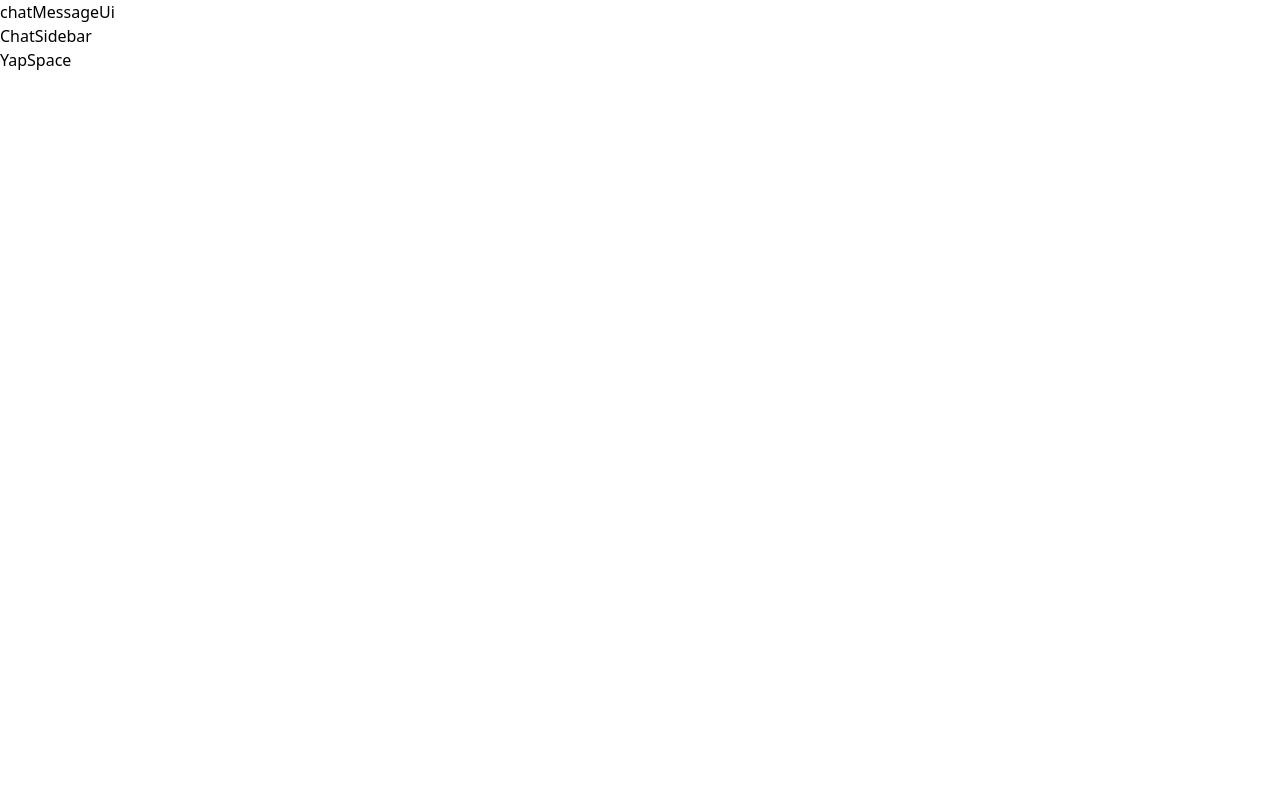
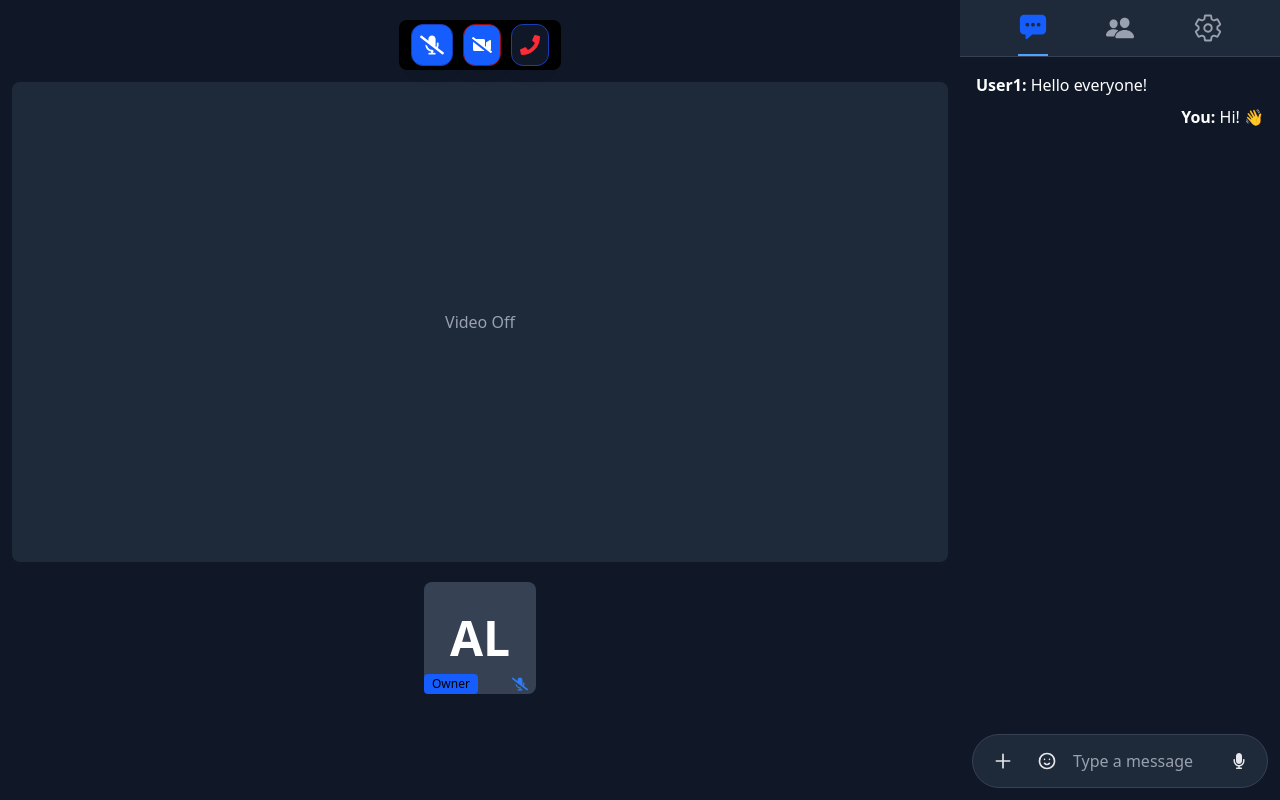
Before and after one commit to bigyandulal2/chatApp, a React (Vite) app in the folder frontend/: page /room/1 in a window 1280 px wide. Built offline with nearby package versions, Linux system fonts and the light colour scheme; no server answers; sample sign-in values are in the browser's storage.

Commit message:
added chatMessage layout

```diff
--- a/frontend/src/css/ChatMessageLayout.css
+++ b/frontend/src/css/ChatMessageLayout.css
@@ -0,0 +1 @@
+/* screen component here design */
--- a/frontend/src/pages/ChatAppLayout.jsx
+++ b/frontend/src/pages/ChatAppLayout.jsx
@@ -8,8 +8,7 @@ export default function ChatAppLayout() {
   // console.log("user detail", user);
   return (
     <div className=" h-screen bg-gray-900">
-      {/* <Sidebar user={user} /> */}
-      {/* <ChatMessage /> */}
+
       <RoomHeader />
       <AvailableRoom />
     </div>
--- a/frontend/src/pages/ChatMessageLayout.jsx
+++ b/frontend/src/pages/ChatMessageLayout.jsx
@@ -1,18 +1,16 @@
 import React from "react";
 import { useNavigate } from "react-router-dom";
-import Screen from "../section/chatmessagelayout/Screen";
-import ChatSidebar from "../section/chatmessagelayout/ChatSIdebar";
+import Screen from "../section/chatmessagelayout/ChatSidebar";
+import ChatSidebar from "../section/chatmessagelayout/Screen";
 import "../css/ChatMessageLayout.css";
 
 export default function ChatMessageLayout() {
   const navigate = useNavigate();
   return (
-    <div>
+    <div className="grid grid-cols-12 h-[100vh] w-full relative">
+      <ChatSidebar/>
       <Screen />
-      <ChatSidebar />
-      <button onClick={() => navigate("/")} className="btn">
-        YapSpace
-      </button>
+
     </div>
   );
 }
--- a/frontend/src/redux/Store.js
+++ b/frontend/src/redux/Store.js
@@ -2,10 +2,12 @@ import { configureStore } from "@reduxjs/toolkit";
 import RoomActionSlicer from "./feature/RoomActionSlicer";
 import LoginReducer from "./feature/LoginActionSlicer";
 import socketReducer from "./feature/socket/SocketActionSlicer";
+import UIStateReducer from "./feature/ui/UIStateSlicer";
 export const store = configureStore({
   reducer: {
     login: LoginReducer,
     room: RoomActionSlicer,
     socket: socketReducer,
+    uistate:UIStateReducer
   },
 });
--- /dev/null
+++ b/frontend/src/redux/feature/ui/UIStateSlicer.js
@@ -0,0 +1,18 @@
+import { createSlice } from "@reduxjs/toolkit";
+
+const initialState={
+    isExpanded:false
+}
+
+export const UIStateActionSlicer=createSlice({
+    name:"uistate",
+    initialState,
+    reducers:{
+        toggle:(state,action)=>{
+            state.isExpanded=!state.isExpanded
+        }
+
+    }
+})
+export const { toggle } = UIStateActionSlicer.actions;
+export default UIStateActionSlicer.reducer;
--- a/frontend/src/section/chatmessagelayout/ChatSidebar.jsx
+++ b/frontend/src/section/chatmessagelayout/ChatSidebar.jsx
@@ -1,5 +1,127 @@
-import React from "react";
+import React, { useState, useEffect, useRef } from "react";
+import { motion } from "framer-motion";
+import { FaMicrophone, FaVideo, FaPhone, FaPause, FaTrash, FaPaperPlane } from "react-icons/fa";
+import { HiOutlinePlus, HiOutlineEmojiHappy } from "react-icons/hi";
+import { IoChatboxEllipses,IoPeople,IoSettingsOutline } from "react-icons/io5";
+import {useSelector,useDispatch} from "react-redux";
+import { toggle } from "../../redux/feature/ui/UIStateSlicer";
 
-export default function ChatSidebar() {
-  return <div>ChatSidebar</div>;
+export default function ChatRoom() {
+  const [messages, setMessages] = useState([
+    { id: 1, sender: "User1", text: "Hello everyone!" },
+    { id: 2, sender: "You", text: "Hi! 👋" },
+  ]);
+  const [input, setInput] = useState("");
+  // const [isExpanded, setIsExpanded] = useState(true);
+  const dispatch=useDispatch();
+  const [isRecording, setIsRecording] = useState(false);
+  const [isPaused, setIsPaused] = useState(false);
+  const chatEndRef = useRef(null);
+  const isExpanded=useSelector((state)=>state.uistate.isExpanded);
+  const [selected,setSelected]=useState("chat");
+
+
+  const handleSend = () => {
+    if (!input.trim()) return;
+    setMessages([...messages, { id: Date.now(), sender: "You", text: input }]);
+    setInput("");
+  };
+  function handleChat(){
+     dispatch(toggle())
+     setSelected("chat")
+  }
+  function handlePeople(){
+        if(isExpanded){
+           dispatch(toggle())
+        }
+        setSelected("people")
+  }
+  function handleSetting(){
+     if(isExpanded){
+       dispatch(toggle)
+     }
+     setSelected("setting")
+
+  }
+  return (
+    <div className={` ${isExpanded ? " col-span-12 md:col-span-1":"col-span-12 md:col-span-3"}  bg-gray-900 md:h-auto flex  text-white`}>
+      <section className="flex-1 flex flex-col h-auto md:h-screen">
+        {/* Tabs */}
+        <div className={`flex ${isExpanded && "md:flex-col h-full items-center justify-center "}  items-center border-b border-gray-700 bg-gray-800 text-sm md:text-base justify-evenly w-full`}>
+          <button className={` ${isExpanded && "items-center"}flex-1 py-3  hover:text-blue-400  ${selected==="chat" ? "border-b-2 border-blue-400 text-blue-600":"text-gray-400"} font-semibold flex`} onClick={handleChat}><IoChatboxEllipses size={30}/></button>
+          <button className={`${isExpanded && "items-center"}flex-1 py-3  hover:text-blue-400 ${selected==="people" ? "border-b-2 border-blue-400 text-blue-600":"text-gray-400"} flex justify-center text-[20px]`} onClick={handlePeople}><IoPeople size={30}/></button>
+          <button className={`${isExpanded && "items-center"}flex-1 py-3  hover:text-blue-400 ${selected==="setting" ? "border-b-2 border-blue-400 text-blue-600":"text-gray-400"} flex justify-center`} onClick={handleSetting}><IoSettingsOutline size={30}/></button>
+        </div>
+
+        {/* Chat Messages */}
+       {!isExpanded &&  <main className="flex-1 overflow-y-auto p-4 bg-gray-900 flex flex-col">
+          {messages.map((m) => (
+            <motion.div
+              key={m.id}
+              initial={{ opacity: 0, y: 10 }}
+              animate={{ opacity: 1, y: 0 }}
+              transition={{ duration: 0.3 }}
+              className={`mb-2 ${m.sender === "You" ? "text-right" : "text-left"}`}
+            >
+              <span className="font-bold">{m.sender}: </span>
+              {m.text}
+            </motion.div>
+          ))}
+          <div ref={chatEndRef} />
+        </main>    }
+
+        {/* Input Area */}
+        {
+          !isExpanded &&  <footer className="bg-gray-900 p-3 flex items-center justify-center">
+          <div className="w-full max-w-2xl">
+            {!isRecording ? (
+              <div className="flex items-center bg-gray-800 border border-gray-700 rounded-full px-3 py-2">
+                <button className="mr-2 text-gray-200 hover:bg-gray-700 rounded-full p-2">
+                  <HiOutlinePlus size={20} />
+                </button>
+                <button className="mr-2 text-gray-200 hover:bg-gray-700 rounded-full p-2">
+                  <HiOutlineEmojiHappy size={20} />
+                </button>
+                <input
+                  value={input}
+                  onChange={(e) => setInput(e.target.value)}
+                  onKeyDown={(e) => e.key === "Enter" && handleSend()}
+                  placeholder="Type a message"
+                  className="flex-1 bg-transparent w-[30px] text-gray-100 placeholder-gray-400 focus:outline-none"
+                />
+                {input ? (
+                  <button onClick={handleSend} className="ml-2 bg-green-600 hover:bg-green-700 rounded-full p-2">
+                    <FaPaperPlane className="text-white" />
+                  </button>
+                ) : (
+                  <button onClick={() => setIsRecording(true)} className="ml-2 text-gray-200 hover:bg-gray-700 rounded-full p-2">
+                    <FaMicrophone />
+                  </button>
+                )}
+              </div>
+            ) : (
+              <motion.div
+                initial={{ opacity: 0, scale: 0.9 }}
+                animate={{ opacity: 1, scale: 1 }}
+                className="flex items-center justify-between bg-gray-800 border border-gray-700 rounded-full px-3 py-2"
+              >
+                <button onClick={() => setIsPaused(!isPaused)} className="text-gray-200">
+                  <FaPause />
+                </button>
+                <span className="text-gray-200 font-mono">hello</span>
+                <button onClick={() => setIsRecording(false)} className="text-gray-200">
+                  <FaTrash />
+                </button>
+                <button onClick={() => setIsRecording(false)} className="text-green-500">
+                  <FaPaperPlane />
+                </button>
+              </motion.div>
+            )}
+          </div>
+        </footer>
+        }
+
+      </section>
+    </div>
+  );
 }
--- a/frontend/src/section/chatmessagelayout/Screen.jsx
+++ b/frontend/src/section/chatmessagelayout/Screen.jsx
@@ -1,5 +1,92 @@
-import React from "react";
+import React, { useState } from "react";
+import { FaMicrophone, FaMicrophoneSlash, FaVideo, FaVideoSlash, FaPhone } from "react-icons/fa";
+import { useSelector } from "react-redux";
 
-export default function chatMessageUi() {
-  return <div>chatMessageUi</div>;
+export default function Screen() {
+  const [isMike, setIsMike] = useState(false);
+  const [isVideo, setIsVideo] = useState(false);
+  const isExpanded=useSelector((state)=>state.uistate.isExpanded);
+
+  return (
+    <div className={`${isExpanded ?"col-span-12 md:col-span-11":"col-span-12 md:col-span-9"} bg-gray-900 flex flex-col justify-between md:block`}>
+      <aside className="pt-2">
+        {/* Controls */}
+        <div className="flex justify-center bg-gray-900 py-3 px-2 ">
+          <div className="flex gap-[10px] bg-black px-3 py-1 rounded-lg">
+            {/* Microphone Toggle */}
+            <button
+              onClick={() => setIsMike(!isMike)}
+              className={`rounded-xl p-2 border shadow-lg  ${
+                isMike
+                  ? "bg-gray-900 border-blue-800 hover:bg-blue-600"
+                  : "bg-blue-600 border-blue-800 hover:bg-blue-700"
+              }`}
+            >
+              {isMike ? (
+                <FaMicrophone className="text-2xl text-white" />
+              ) : (
+                <FaMicrophoneSlash className="text-2xl text-white" />
+              )}
+            </button>
+
+            {/* Video Toggle */}
+            <button
+              onClick={() => setIsVideo(!isVideo)}
+              className={`rounded-xl p-2 border shadow-lg ${
+                isVideo
+                  ? "bg-gray-900 border-blue-800 hover:bg-blue-600"
+                  : "bg-blue-600 border-red-800"
+              }`}
+            >
+              {isVideo ? (
+                <FaVideo className="text-xl text-white" />
+              ) : (
+                <FaVideoSlash className="text-xl text-white" />
+              )}
+            </button>
+
+            {/* End Call */}
+            <button className="bg-gray-900 hover:bg-blue-600 rounded-xl p-2 border border-blue-800 shadow-lg">
+              <FaPhone className="text-xl text-red-500 cursor-pointer" />
+            </button>
+          </div>
+        </div>
+
+        {/* Video Section */}
+        <div className="w-full px-3 h-[50vh] lg:h-[60vh]">
+          {isVideo ? (
+            <video
+              className="bg-black h-full w-full  object-cover rounded-lg"
+              autoPlay
+              muted
+              playsInline
+            />
+          ) : (
+            <div className="bg-gray-800 h-full object-cover flex items-center justify-center rounded-lg text-gray-400">
+              Video Off
+            </div>
+          )}
+        </div>
+
+        {/* User Tile */}
+        <div className="flex-1 flex flex-col items-center justify-center pt-[20px]">
+          <div className="flex flex-col items-center mb-8">
+            <div className="w-28 h-28 rounded-lg bg-gray-700 flex items-center justify-center text-5xl font-bold text-white">
+              AL
+            </div>
+            <div className="flex items-center gap-2 mt-2 relative w-full">
+              <span className="bg-blue-600 text-xs px-2 py-0.5 rounded absolute bottom-2 left-0">
+                Owner
+              </span>
+              {isMike ? (
+                <FaMicrophone className="text-white absolute bottom-[10px] right-2" />
+              ) : (
+                <FaMicrophoneSlash className="text-blue-500 absolute bottom-[10px] right-2" />
+              )}
+            </div>
+          </div>
+        </div>
+      </aside>
+    </div>
+  );
 }
```
Also changed, not shown: frontend/src/pages/SignUpForm.jsx (+3 -4 lines).
